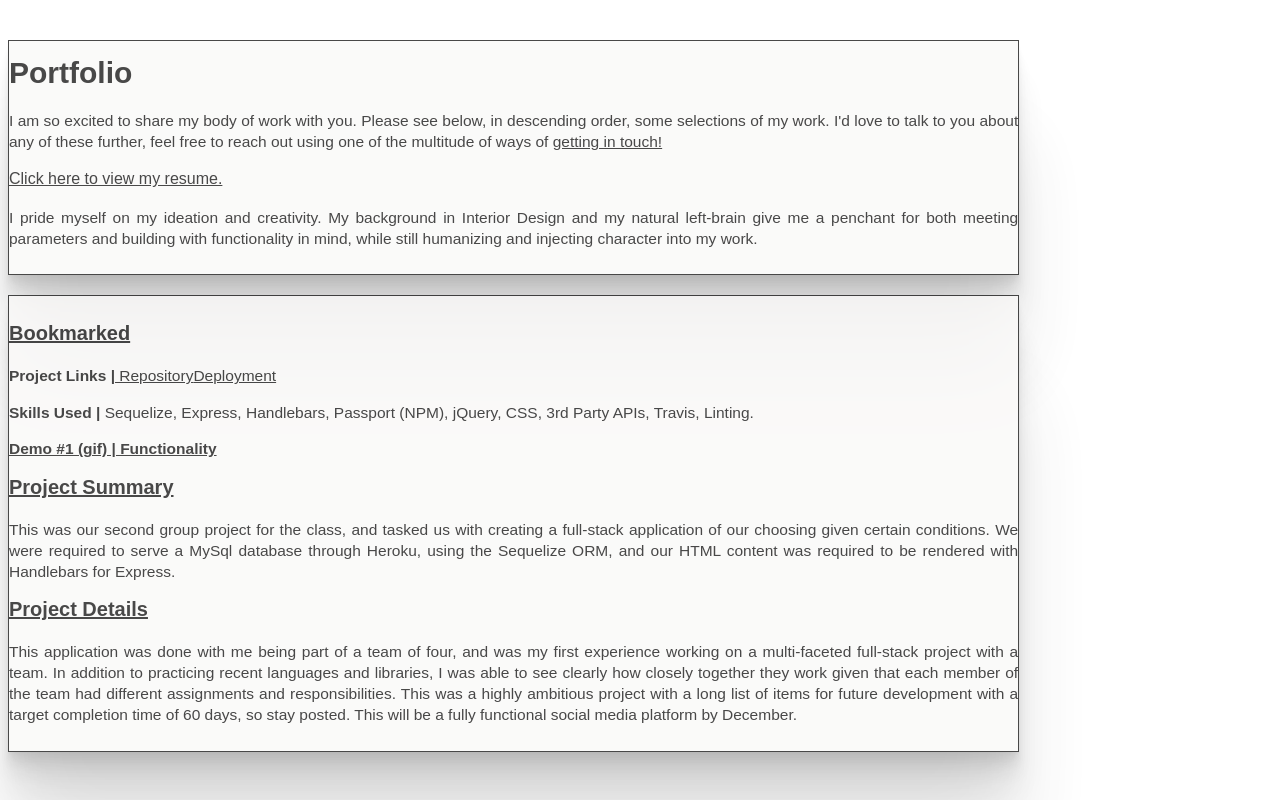
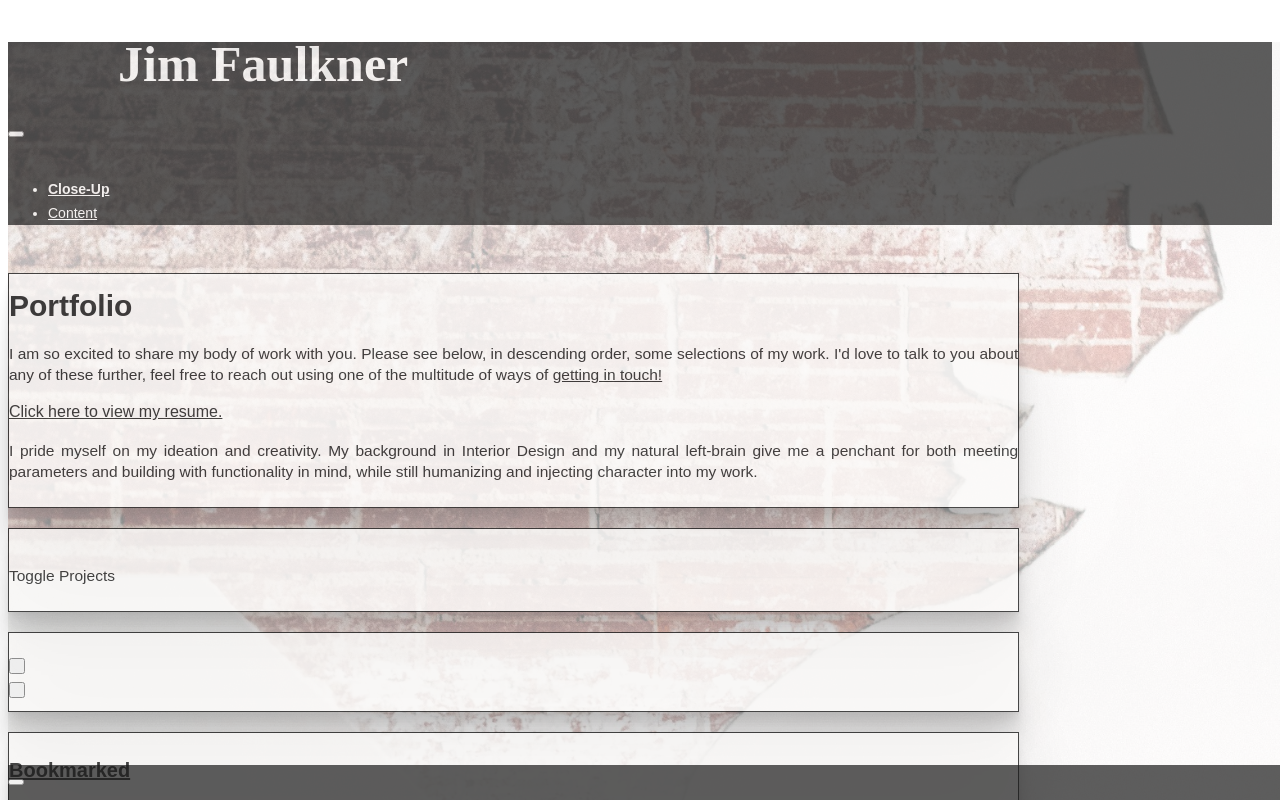
Before and after one commit to jhf1203/portfolio, a React (Create React App) app in the folder portfolio/: page /portfolio in a window 1280 px wide. Shown: the top 800 px of the page. Built offline with nearby package versions, Linux system fonts and the light colour scheme.

Commit message:
moved common elements to app.js

```diff
--- a/portfolio/src/App.js
+++ b/portfolio/src/App.js
@@ -3,11 +3,11 @@ import { BrowserRouter as Router, Route } from "react-router-dom";
 
 import About from "./components/pages/About";
 import Portfolio from "./components/pages/Portfolio"
-import "./index.css";
 
 function App() {
   return (
     <div className="App">
+      <div className="nc-photo"></div>
       <Router>
       <div>
         <Route exact path="/" component={About} />
@@ -15,6 +15,46 @@ function App() {
         <Route exact path="/portfolio" component={Portfolio} />
       </div>
     </Router>
+        <footer>
+                <nav className="navbar navbar-expand-sm navbar-dark sticky-bottom navbar-custom navbar-index">
+
+                <button className="navbar-toggler" type="button" data-toggle="collapse" data-target="#footerBar"
+                    aria-controls="navbarNav" aria-expanded="false" aria-label="Toggle navigation">
+                    <span className="navbar-toggler-icon footer-toggler-icon"></span>
+                </button>
+
+                <div className="collapse navbar-collapse justify-content-end" id="footerBar">
+                    <ul className="navbar-nav d-flex align-items-end footer-nav">
+                    <li className="nav-item active">
+                        <h4>Jim Faulkner | 2020 |</h4>
+                    </li>
+                    <li className="nav-item active">
+                        <a href="#" target="_blank" className="btn btn-sm" role="button" aria-pressed="true">
+                        <i className="fa fa-user"></i></a>
+                    </li>
+                    <li className="nav-item">
+                        <a href="https://jhf1203.github.io/portfolio" target="_blank" className="btn btn-sm active" role="button"
+                        aria-pressed="true">
+                        <i className="fa fa-book"></i></a>
+                    </li>
+                    <li className="nav-item">
+                        <a href="https://jhf1203.github.io/contact" target="_blank" className="btn btn-sm" role="button"
+                        aria-pressed="true">
+                        <i className="fa fa-envelope-o e-mail-button"></i></a>
+                    </li>
+                    <li className="nav-item">
+                        <a href="https://www.linkedin.com/in/jim-faulkner-13476534" target="_blank" className="btn btn-sm" role="button"
+                        aria-pressed="true">
+                        <i className="fa fa-linkedin-square"></i></a>
+                    </li>
+                    <li className="nav-item">
+                        <a href="https://github.com/jhf1203" target="_blank" className="btn btn-sm" role="button" aria-pressed="true">
+                        <i className="fa fa-github"></i></a>
+                    </li>
+                    </ul>
+                </div>
+                </nav>
+            </footer>
     </div>
   );
 }
--- a/portfolio/src/components/Project.js
+++ b/portfolio/src/components/Project.js
@@ -4,8 +4,8 @@ function Project () {
 
     return (
 
-        <section class="row section-row">
-            <div class="col-md-3 col-folio">
+        <section className="row section-row">
+            <div className="col-md-3 col-folio">
                 <h3><strong>Bookmarked</strong></h3>
                 <p><strong>Project Links |</strong>
                 <a href="https://github.com/jhf1203/Project-2" target="_blank"> Repository</a>
@@ -18,14 +18,14 @@ function Project () {
                 <p id="bookmarked-nav" class="btn-link demo-link" href="#"><strong>Demo #1 (gif) | Functionality</strong>
                 </p>
             </div>
-            <div class="col-md-4">
+            <div className="col-md-4">
                 <h3>Project Summary</h3>
                 <p>This was our second group project for the class, and tasked us with creating a full-stack application of our
                 choosing given certain conditions. We were required to serve a MySql database through Heroku, using the
                 Sequelize ORM, and our HTML content was required to be rendered with Handlebars for Express.
                 </p>
             </div>
-            <div class="col-md-5">
+            <div className="col-md-5">
                 <h3>Project Details</h3>
                 <p>This application was done with me being part of a team of four, and was my first experience working on a
                 multi-faceted full-stack project with a team. In addition to practicing recent languages and libraries, I was
--- a/portfolio/src/components/pages/About.js
+++ b/portfolio/src/components/pages/About.js
@@ -3,7 +3,6 @@ import React from "react";
 function About () {
     return (
         <div>
-        <div className="nc-photo"></div>
 
         <header>
             <nav className="navbar navbar-expand-md navbar-dark navbar-custom">
@@ -26,10 +25,6 @@ function About () {
                 <li className="nav-item">
                     <a className="nav-link" href="https://jhf1203.github.io/portfolio"> Content
                     <i className="fa fa-book"></i></a>
-                </li>
-                <li className="nav-item">
-                    <a className="nav-link" href="https://jhf1203.github.io/contact">Contact
-                    <i className="fa fa-envelope-o"></i></a>
                 </li>
                 </ul>
             </div>
@@ -71,49 +66,6 @@ function About () {
             </div>
             </section>
         </main>
-
-
-
-        <footer>
-            <nav className="navbar navbar-expand-sm navbar-dark sticky-bottom navbar-custom navbar-index">
-
-            <button className="navbar-toggler" type="button" data-toggle="collapse" data-target="#footerBar"
-                aria-controls="navbarNav" aria-expanded="false" aria-label="Toggle navigation">
-                <span className="navbar-toggler-icon footer-toggler-icon"></span>
-            </button>
-
-            <div className="collapse navbar-collapse justify-content-end" id="footerBar">
-                <ul className="navbar-nav d-flex align-items-end footer-nav">
-                <li className="nav-item active">
-                    <h4>Jim Faulkner | 2020 |</h4>
-                </li>
-                <li className="nav-item active">
-                    <a href="#" target="_blank" className="btn btn-sm" role="button" aria-pressed="true">
-                    <i className="fa fa-user"></i></a>
-                </li>
-                <li className="nav-item">
-                    <a href="https://jhf1203.github.io/portfolio" target="_blank" className="btn btn-sm active" role="button"
-                    aria-pressed="true">
-                    <i className="fa fa-book"></i></a>
-                </li>
-                <li className="nav-item">
-                    <a href="https://jhf1203.github.io/contact" target="_blank" className="btn btn-sm" role="button"
-                    aria-pressed="true">
-                    <i className="fa fa-envelope-o e-mail-button"></i></a>
-                </li>
-                <li className="nav-item">
-                    <a href="https://www.linkedin.com/in/jim-faulkner-13476534" target="_blank" className="btn btn-sm" role="button"
-                    aria-pressed="true">
-                    <i className="fa fa-linkedin-square"></i></a>
-                </li>
-                <li className="nav-item">
-                    <a href="https://github.com/jhf1203" target="_blank" className="btn btn-sm" role="button" aria-pressed="true">
-                    <i className="fa fa-github"></i></a>
-                </li>
-                </ul>
-            </div>
-            </nav>
-        </footer>
         </div>
     )
 }
--- a/portfolio/src/components/pages/Portfolio.js
+++ b/portfolio/src/components/pages/Portfolio.js
@@ -1,4 +1,4 @@
-import React, { useState }from "react";
+import React, { useState } from "react";
 import projects from "../../projects.json";
 import Project from "../Project";
 
@@ -21,6 +21,29 @@ function manageToggleLeft () {
 
     return (
         <div>
+
+            <header>
+                <nav className="navbar navbar-expand-md navbar-dark navbar-custom">
+                <h1 className="navbar-brand">Jim Faulkner</h1>
+                <button className="navbar-toggler" type="button" data-toggle="collapse" data-target="#navbarNav"
+                    aria-controls="navbarNav" aria-expanded="false" aria-label="Toggle navigation">
+                    <span className="navbar-toggler-icon"></span>
+                </button>
+                <div className="collapse navbar-collapse justify-content-end" id="navbarNav">
+                    <ul className="navbar-nav">
+                    <li className="nav-item">
+                        <a className="nav-link active" href="#">Close-Up
+                        <i className="fa fa-user"></i></a>
+                    </li>
+                    <li className="nav-item">
+                        <a className="nav-link" href="https://jhf1203.github.io/portfolio"> Content
+                        <i className="fa fa-book"></i></a>
+                    </li>
+                    </ul>
+                </div>
+                </nav>
+            </header>
+
             <main className="container">
 
             <section className="row section-row">
@@ -46,6 +69,29 @@ function manageToggleLeft () {
             </div>
             </section>
 
+            <section className="row section-row">
+                <div className="col-md-4"></div>
+                <div className="col-md-4">
+                <p>Toggle Projects</p>
+                </div>
+                <div className="col-md-4"></div>
+            </section>
+
+            <section className="row section-row">
+                <div className="col-md-4"></div>
+                <div className="col-md-2">
+                <button type="button" className="btn btn-link" onClick={() => manageToggleLeft()}>
+                    <i className="fa fa-long-arrow-left"></i>
+                </button>
+                </div>
+                <div className="col-md-2">
+                <button type="button" className="btn btn-link" onClick={() => manageToggleRight()} >
+                    <i className="fa fa-long-arrow-right"></i>
+                </button>
+                </div>
+                <div className="col-md-4"></div>
+            </section>
+
             <Project project={projects.portfolioIndex}/>
 
             <div className="demo-window">
```
Also changed, not shown: portfolio/src/index.js (+4 -4 lines).
